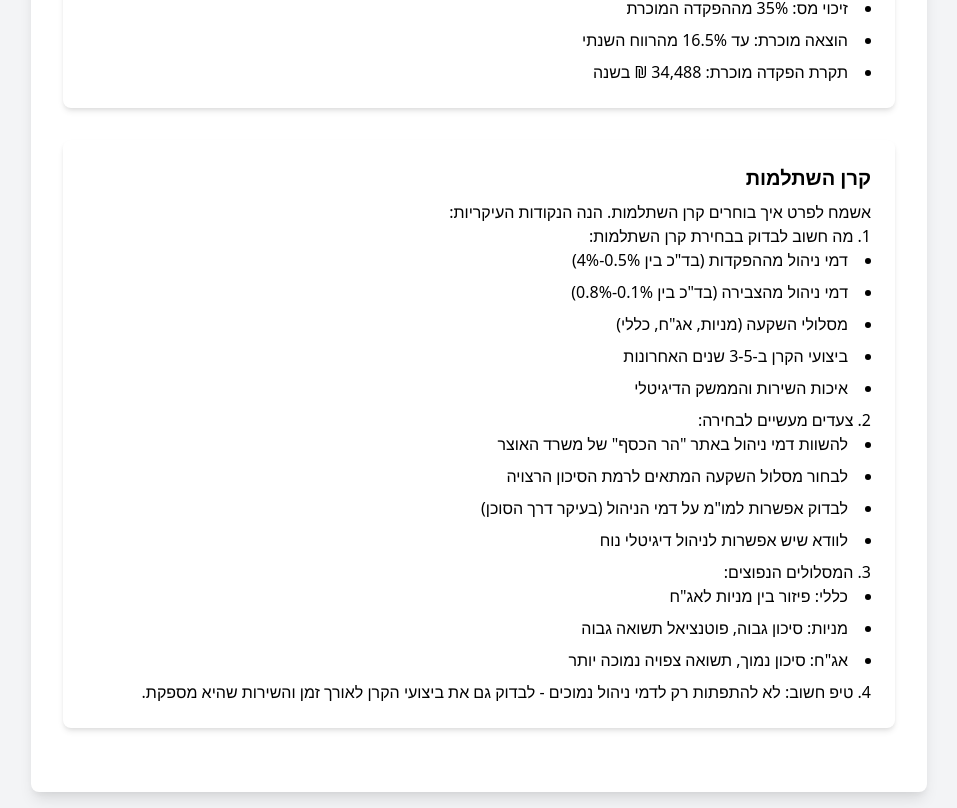
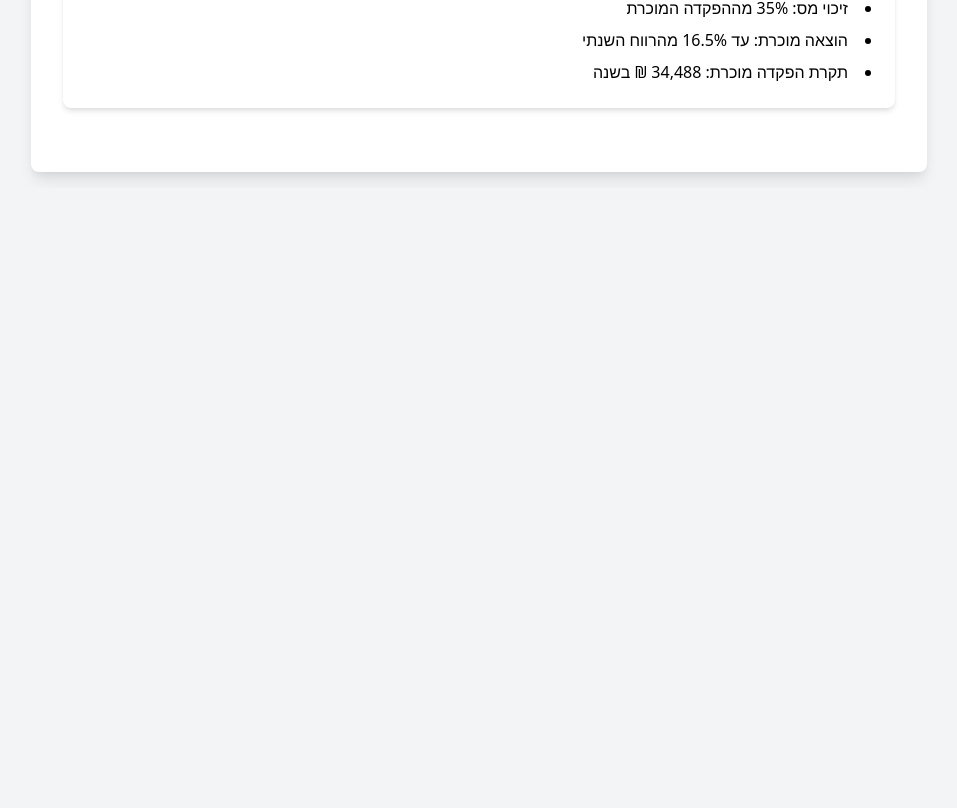
Before and after one commit to Zevik/Atsmai, a Next.js app: page / in a window 1280 px wide. Shown: the part 1640-2448 px from the top of the page, without its empty margins (161-1118 px from the left). After the commit the page ends 1828 px from the top, so only its background shows below. Built offline with nearby package versions, Linux system fonts and the light colour scheme.

Commit message:
Remove detailed קרן השתלמות section

```diff
--- a/pages/index.js
+++ b/pages/index.js
@@ -126,37 +126,6 @@ export default function Home() {
             </li>
           </ul>
         </section>
-        <section className="mb-8">
-          <h2 className="text-xl font-semibold mb-2">קרן השתלמות</h2>
-          <p>אשמח לפרט איך בוחרים קרן השתלמות. הנה הנקודות העיקריות:</p>
-          <ol className="list-decimal list-inside ml-4">
-            <li>מה חשוב לבדוק בבחירת קרן השתלמות:
-              <ul className="list-disc list-inside ml-4">
-                <li>דמי ניהול מההפקדות (בד"כ בין 0.5%-4%)</li>
-                <li>דמי ניהול מהצבירה (בד"כ בין 0.1%-0.8%)</li>
-                <li>מסלולי השקעה (מניות, אג"ח, כללי)</li>
-                <li>ביצועי הקרן ב-3-5 שנים האחרונות</li>
-                <li>איכות השירות והממשק הדיגיטלי</li>
-              </ul>
-            </li>
-            <li>צעדים מעשיים לבחירה:
-              <ul className="list-disc list-inside ml-4">
-                <li>להשוות דמי ניהול באתר "הר הכסף" של משרד האוצר</li>
-                <li>לבחור מסלול השקעה המתאים לרמת הסיכון הרצויה</li>
-                <li>לבדוק אפשרות למו"מ על דמי הניהול (בעיקר דרך הסוכן)</li>
-                <li>לוודא שיש אפשרות לניהול דיגיטלי נוח</li>
-              </ul>
-            </li>
-            <li>המסלולים הנפוצים:
-              <ul className="list-disc list-inside ml-4">
-                <li>כללי: פיזור בין מניות לאג"ח</li>
-                <li>מניות: סיכון גבוה, פוטנציאל תשואה גבוה</li>
-                <li>אג"ח: סיכון נמוך, תשואה צפויה נמוכה יותר</li>
-              </ul>
-            </li>
-            <li>טיפ חשוב: לא להתפתות רק לדמי ניהול נמוכים - לבדוק גם את ביצועי הקרן לאורך זמן והשירות שהיא מספקת.</li>
-          </ol>
-        </section>
       </div>
     </div>
   )
```
